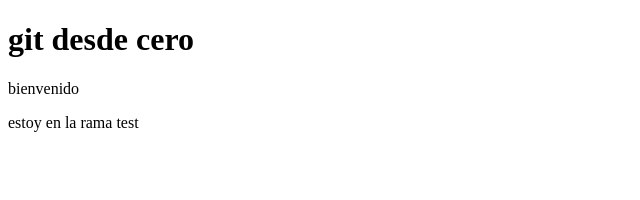
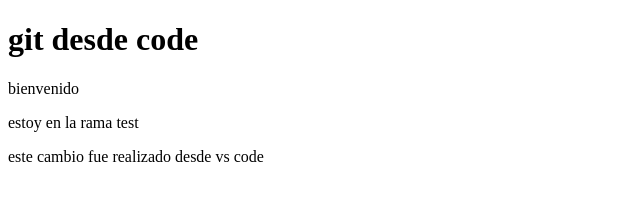
Before and after one commit to woras02/segundo-ntento, a plain HTML site: page index.html in a window 1280 px wide. Shown: the whole page, without its empty margins (0-640 px from the left). Drawn offline with Linux system fonts and the light colour scheme.

Commit message:
primer commit desde vs code

```diff
--- a/index.html
+++ b/index.html
@@ -7,13 +7,19 @@
     <title>Document</title>
 </head>
 <body>
-    <h1> git desde cero</h1>
+    <h1> git desde code</h1>
     <p>bienvenido</p>
     <section>
   <p>estoy en la rama test</p>
 
 
     </section>
+    <div>
+    <p>
+        este cambio fue realizado desde vs code
+    </p>
+
+    </div>
 
 </body>
 </html>
```
Also changed, not shown: 1 other file.
